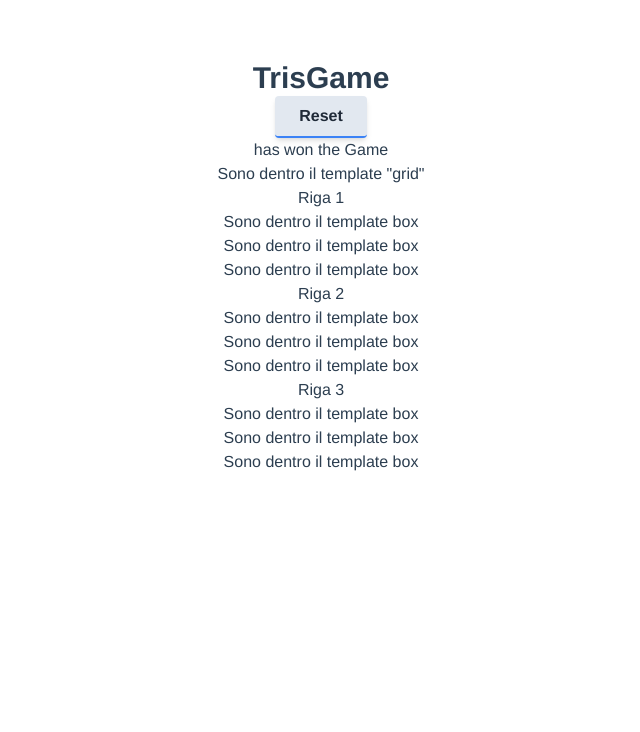
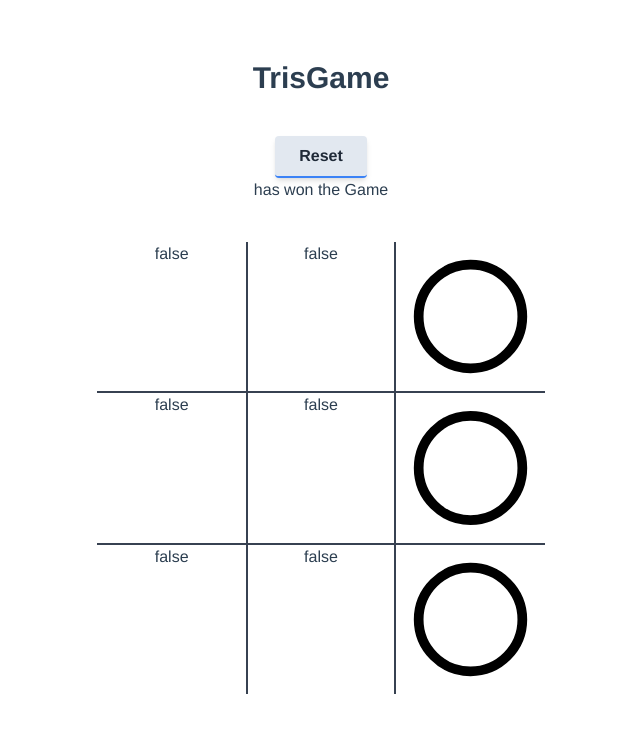
Before and after one commit to Gabgri/trisgame, a Vue app: page / in a window 1280 px wide. Both pictures are taken after a click on the button "Start Your Game!". Shown: the top 732 px of the page, without its empty margins (319-959 px from the left). Built offline with nearby package versions, Linux system fonts and the light colour scheme.

Commit message:
x&o-TrisSvg

```diff
--- a/src/App.vue
+++ b/src/App.vue
@@ -1,10 +1,13 @@
 <template>
-  <h1 class="text-3xl font-bold">TrisGame</h1>
+  <h1 class="mb-10 text-3xl font-bold">TrisGame</h1>
+
   <button class="bg-slate-200 text-gray-800 font-bold rounded border-b-2 border-blue-500 hover:border-blue-600 hover:bg-blue-500 hover:text-white shadow-md py-2 px-6 inline-flex items-center"
   v-show="!isStarted" @click="startGame">Start Your Game!</button>
+
   <button class="bg-slate-200 text-gray-800 font-bold rounded border-b-2 border-blue-500 hover:border-blue-600 hover:bg-blue-500 hover:text-white shadow-md py-2 px-6 inline-flex items-center"
   v-show="isStarted">Reset</button>
-  <p>{{ input }} has won the Game</p>
+
+  <p>{{ opath }} has won the Game</p>
   <Grid v-if="isStarted" />
 </template>
 
--- a/src/assets/main.css
+++ b/src/assets/main.css
@@ -14,5 +14,5 @@ body {
     -moz-osx-font-smoothing: grayscale;
     text-align: center;
     color: #2c3e50;
-    margin-top: 60px;
+    margin: 60px 10px 10px 10px;
 }
--- a/src/components/Grid.vue
+++ b/src/components/Grid.vue
@@ -1,29 +1,54 @@
 <template>
     <!--Grid-->
-    <div>
-        <p>Sono dentro il template "grid"</p>
+    <div class="mx-auto mt-10 max-w-md">
         <!--Rows-->
-        <div>
-            <p>Riga 1</p>
-            <Box />
-            <Box />
-            <Box />
+        <div class="grid grid-cols-3">
+            <div>{{ input }}</div>
+            <div class="border-x-2 border-gray-700">
+                {{ input }}</div>
+            <img src="../assets/oTris.svg" alt="logo">
+            <!-- <div>{{ input }}</div> -->
         </div>
-        <div>
-            <p>Riga 2</p>
-            <Box />
-            <Box />
-            <Box />
+        <div class="grid grid-cols-3">
+            <div class="border-y-2 border-gray-700">
+                {{ input }}</div>
+            <div class="border-2 border-gray-700">
+                {{ input }}</div>
+            <div class="border-y-2 border-gray-700">
+                <img src="../assets/oTris.svg" alt="logo"></div>
         </div>
-        <div>
-            <p>Riga 3</p>
-            <Box />
-            <Box />
-            <Box />
+        <div class="grid grid-cols-3">
+            <div>{{ input }}</div>
+            <div class="border-x-2 border-gray-700">
+                {{ input }}</div>
+            <!-- <div>{{ input }}</div> -->
+            <img src="../assets/oTris.svg" alt="logo">
         </div>
     </div>
+
+
+    <!-- <div class="mx-10 mt-20 ">
+
+        <div class="flex justify-center">
+            <div>{{ input }}</div>
+            <div class="border-x-2 border-gray-700"><p>Riga 1</p></div>
+            <div><p>Riga 1</p></div>
+        </div>
+        <div class="flex justify-center">
+            <div class="border-y-2 border-gray-700"><p>Riga 2</p></div>
+            <div class="border-2 border-gray-700"><p>Riga 2</p></div>
+            <div class="border-y-2 border-gray-700"><p>Riga 2</p></div>
+        </div>
+        <div class="flex justify-center">
+            <div><p>Riga 3</p></div>
+            <div class="border-x-2 border-gray-700"><p>Riga 3</p></div>
+            <div><p>Riga 3</p></div>
+        </div>
+    </div>  -->
 </template>
 
 <script setup>
-import Box from './Box.vue';
+  const input = false;
+  const output = 'x';
+
 </script>
```
Also changed, not shown: src/assets/oTris.svg (added), src/assets/xTris.svg (added).
